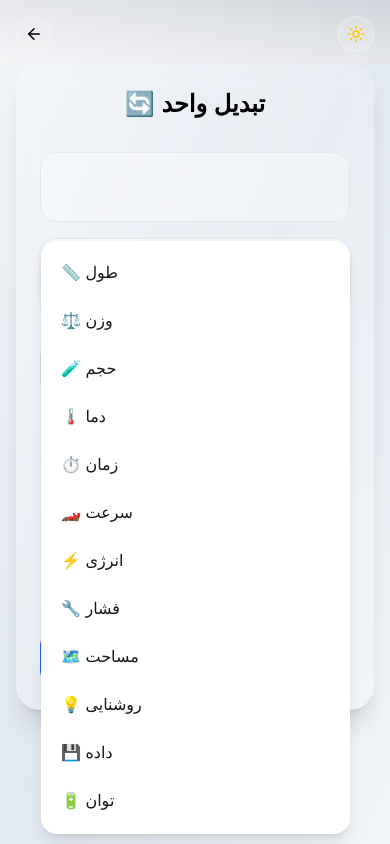
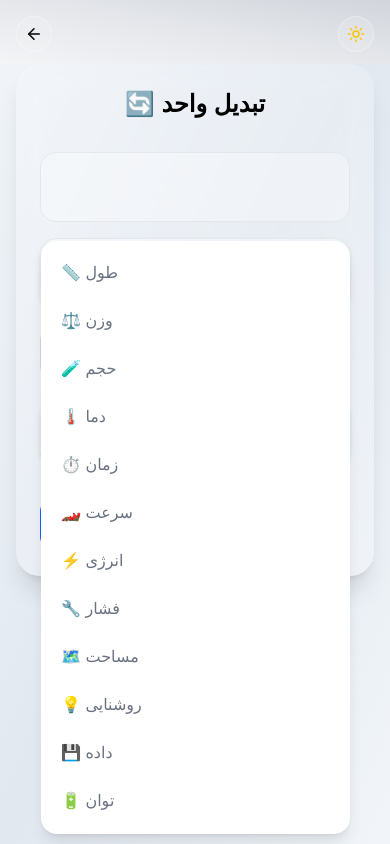
Before and after one commit to ATalitanha/my-fullstack-ap, a Next.js app: page /cal/units in a window 390 px wide. Both pictures are taken after a click on the button "📏 طول". Built offline with nearby package versions, Linux system fonts and the light colour scheme.

Commit message:
fix text color

```diff
--- a/package.json
+++ b/package.json
@@ -25,6 +25,8 @@
     "jsonwebtoken": "^9.0.2",
     "lucide-react": "^0.511.0",
     "mathjs": "^14.6.0",
+    "mathsteps": "^0.2.0",
+    "nerdamer": "^1.1.13",
     "next": "15.3.2",
     "next-auth": "^4.24.11",
     "postgres": "^3.4.7",
--- a/src/app/cal/units/page.tsx
+++ b/src/app/cal/units/page.tsx
@@ -60,7 +60,7 @@ export default function UnitConverterPage() {
         />
 
         {/* سلکت‌های واحد */}
-        <div className="flex flex-col sm:flex-row items-center gap-2 mb-4 w-full">
+        <div className="flex sm:flex-row items-center gap-2 mb-4 w-full">
           <UnitSelect value={from} setValue={setFrom} units={filteredUnits} />
           <span className="text-lg">➡️</span>
           <UnitSelect value={to} setValue={setTo} units={filteredUnits} />
--- a/src/components/CategorySelect.tsx
+++ b/src/components/CategorySelect.tsx
@@ -29,7 +29,7 @@ export default function CategorySelect({
 }) {
   return (
     <Select.Root value={category} onValueChange={setCategory}>
-      <Select.Trigger className="w-full p-5 rounded-2xl min-h-[70px] bg-white/30 dark:bg-gray-800/50 border border-gray-200 dark:border-gray-700 flex justify-between items-center shadow-md mb-4">
+      <Select.Trigger className="w-full p-5 rounded-2xl min-h-[70px] bg-white/30 dark:bg-gray-800/50 border border-gray-200 dark:border-gray-700 flex justify-between items-center shadow-md">
         <Select.Value>{CATEGORIES.find(c => c.value === category)?.label}</Select.Value>
         <Select.Icon>
           <ChevronDownIcon />
@@ -43,7 +43,7 @@ export default function CategorySelect({
               <Select.Item
                 key={c.value}
                 value={c.value}
-                className="p-3 rounded-lg cursor-pointer hover:bg-blue-500 hover:text-white"
+                className="p-3 rounded-lg cursor-pointer hover:bg-blue-500 text-gray-500 dark:text-white hover:text-white dark:hover:text-gray-700"
               >
                 <Select.ItemText>{c.label}</Select.ItemText>
               </Select.Item>
--- a/src/components/UnitSelect.tsx
+++ b/src/components/UnitSelect.tsx
@@ -15,7 +15,7 @@ export default function UnitSelect({
 }) {
   return (
     <Select.Root value={value} onValueChange={setValue}>
-      <Select.Trigger className="flex-1 p-5 rounded-2xl min-h-[70px] bg-white/30 border border-gray-200 dark:bg-gray-800/50 dark:border-gray-700 flex justify-between items-center shadow-md">
+      <Select.Trigger className="flex-1 p-5 rounded-2xl  bg-white/30 border border-gray-200 dark:bg-gray-800/50 dark:border-gray-700 flex justify-between items-center shadow-md">
         <Select.Value>{units.find(u => u.value === value)?.label}</Select.Value>
         <Select.Icon>
           <ChevronDownIcon />
@@ -29,7 +29,7 @@ export default function UnitSelect({
               <Select.Item
                 key={unit.value}
                 value={unit.value}
-                className="p-3 rounded-lg cursor-pointer hover:bg-blue-500 hover:text-white"
+                className="p-3 rounded-lg cursor-pointer hover:bg-blue-500 text-gray-500 dark:text-white hover:text-white dark:hover:text-gray-700"
               >
                 <Select.ItemText>{unit.label}</Select.ItemText>
               </Select.Item>
```
